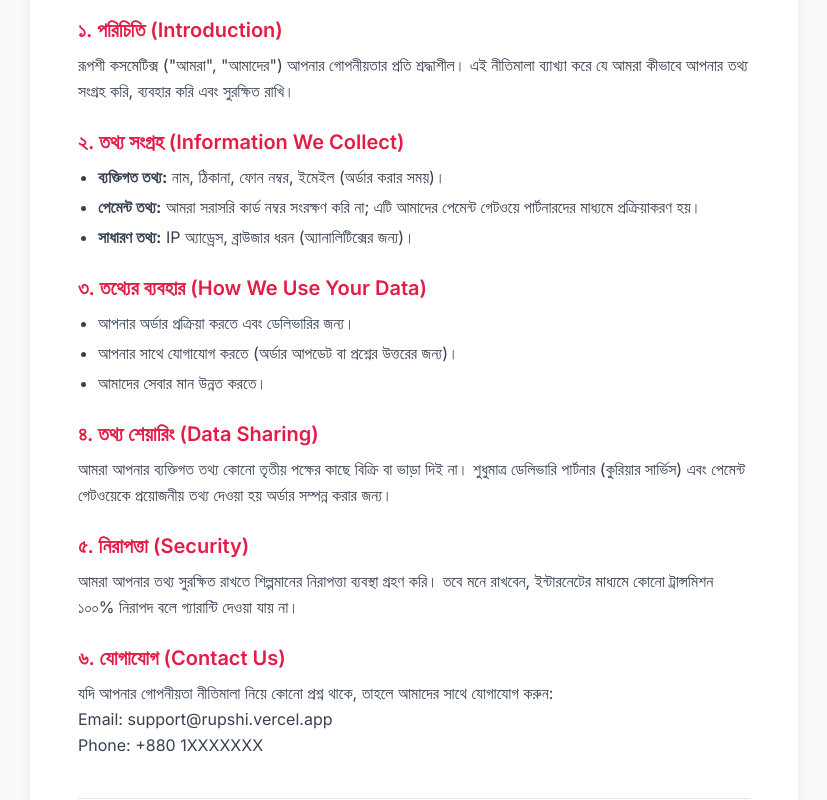
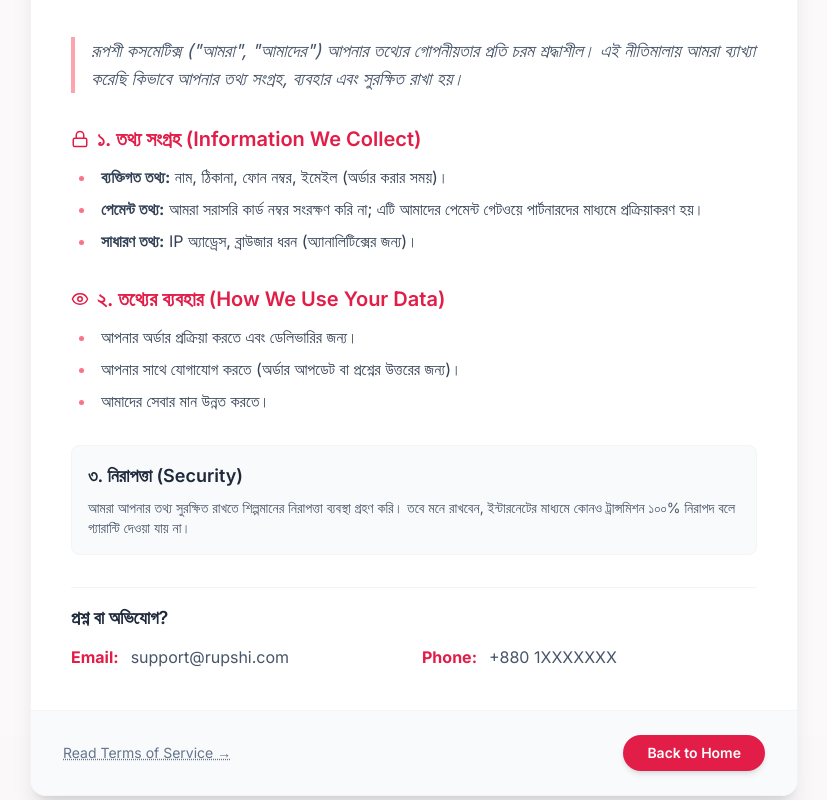
Before and after one commit to xfriseup-sketch/Rupshi-Cosmetic, a Next.js app: page /privacy-policy in a window 1280 px wide. Shown: the part 280-1080 px from the top of the page, without its empty margins (226-1053 px from the left). Built offline with nearby package versions, Linux system fonts and the light colour scheme.

Commit message:
Update page.js

```diff
--- a/src/app/privacy-policy/page.js
+++ b/src/app/privacy-policy/page.js
@@ -1,85 +1,100 @@
 import Link from 'next/link';
+import { ShieldCheck, Lock, Eye } from 'lucide-react'; // Icons for visual appeal
 
 export const metadata = {
   title: 'Privacy Policy | Rupshi Cosmetics',
-  description: 'Read our privacy policy to understand how we collect and use your data.',
+  description: 'Learn how we protect your personal information at Rupshi Cosmetics.',
 };
 
 export default function PrivacyPolicy() {
   return (
-    <div className="min-h-screen bg-gray-50 py-12 px-4 sm:px-6 lg:px-8">
-      <div className="max-w-3xl mx-auto bg-white shadow-lg rounded-xl p-8 md:p-12">
+    <div className="min-h-screen bg-gray-50/50 py-12 px-4 sm:px-6 lg:px-8">
 
-        {/* Header */}
-        <h1 className="text-3xl font-bold text-slate-900 mb-6 border-b pb-4">
-          গোপনীয়তা নীতিমালা (Privacy Policy)
-        </h1>
+      {/* Container with Glass Effect */}
+      <div className="max-w-3xl mx-auto bg-white/90 backdrop-blur-sm shadow-xl rounded-2xl border border-gray-100 overflow-hidden">
 
-        <p className="text-sm text-gray-500 mb-8">Last Updated: October 21, 2026</p>
+        {/* Header Section */}
+        <div className="bg-gradient-to-r from-rose-50 to-pink-50 p-8 md:p-10 border-b border-rose-100">
+          <div className="flex items-center gap-3 mb-4">
+            <div className="p-2 bg-rose-100 rounded-full text-rose-600">
+              <ShieldCheck size={24} />
+            </div>
+            <h1 className="text-2xl md:text-3xl font-bold text-slate-800 tracking-tight">
+              গোপনীয়তা নীতিমালা
+            </h1>
+          </div>
+          <p className="text-sm text-slate-500 font-medium">Last Updated: October 21, 2026</p>
+        </div>
 
-        {/* Content Sections */}
-        <div className="prose prose-slate max-w-none space-y-6 text-gray-700 leading-relaxed">
+        {/* Content Body */}
+        <div className="p-8 md:p-10 space-y-8 text-slate-700 leading-relaxed">
 
+          {/* Intro */}
           <section>
-            <h2 className="text-xl font-semibold text-rose-600 mb-2">১. পরিচিতি (Introduction)</h2>
-            <p>
-              রূপশী কসমেটিক্স ("আমরা", "আমাদের") আপনার গোপনীয়তার প্রতি শ্রদ্ধাশীল।
-              এই নীতিমালা ব্যাখ্যা করে যে আমরা কীভাবে আপনার তথ্য সংগ্রহ করি, ব্যবহার করি এবং সুরক্ষিত রাখি।
+            <p className="text-lg text-slate-600 italic border-l-4 border-rose-300 pl-4">
+              রূপশী কসমেটিক্স ("আমরা", "আমাদের") আপনার তথ্যের গোপনীয়তার প্রতি চরম শ্রদ্ধাশীল।
+              এই নীতিমালায় আমরা ব্যাখ্যা করেছি কিভাবে আপনার তথ্য সংগ্রহ, ব্যবহার এবং সুরক্ষিত রাখা হয়।
             </p>
           </section>
 
-          <section>
-            <h2 className="text-xl font-semibold text-rose-600 mb-2">২. তথ্য সংগ্রহ (Information We Collect)</h2>
-            <ul className="list-disc pl-5 space-y-1">
+          {/* Section 1: Data Collection */}
+          <section className="space-y-3">
+            <h2 className="text-xl font-semibold text-rose-600 flex items-center gap-2">
+              <Lock size={18} /> ১. তথ্য সংগ্রহ (Information We Collect)
+            </h2>
+            <ul className="list-disc list-inside space-y-2 text-base ml-2 marker:text-rose-400">
               <li><strong>ব্যক্তিগত তথ্য:</strong> নাম, ঠিকানা, ফোন নম্বর, ইমেইল (অর্ডার করার সময়)।</li>
               <li><strong>পেমেন্ট তথ্য:</strong> আমরা সরাসরি কার্ড নম্বর সংরক্ষণ করি না; এটি আমাদের পেমেন্ট গেটওয়ে পার্টনারদের মাধ্যমে প্রক্রিয়াকরণ হয়।</li>
               <li><strong>সাধারণ তথ্য:</strong> IP অ্যাড্রেস, ব্রাউজার ধরন (অ্যানালিটিক্সের জন্য)।</li>
             </ul>
           </section>
 
-          <section>
-            <h2 className="text-xl font-semibold text-rose-600 mb-2">৩. তথ্যের ব্যবহার (How We Use Your Data)</h2>
-            <ul className="list-disc pl-5 space-y-1">
+          {/* Section 2: Usage */}
+          <section className="space-y-3">
+            <h2 className="text-xl font-semibold text-rose-600 flex items-center gap-2">
+              <Eye size={18} /> ২. তথ্যের ব্যবহার (How We Use Your Data)
+            </h2>
+            <ul className="list-disc list-inside space-y-2 text-base ml-2 marker:text-rose-400">
               <li>আপনার অর্ডার প্রক্রিয়া করতে এবং ডেলিভারির জন্য।</li>
               <li>আপনার সাথে যোগাযোগ করতে (অর্ডার আপডেট বা প্রশ্নের উত্তরের জন্য)।</li>
               <li>আমাদের সেবার মান উন্নত করতে।</li>
             </ul>
           </section>
 
-          <section>
-            <h2 className="text-xl font-semibold text-rose-600 mb-2">৪. তথ্য শেয়ারিং (Data Sharing)</h2>
-            <p>
-              আমরা আপনার ব্যক্তিগত তথ্য কোনো তৃতীয় পক্ষের কাছে বিক্রি বা ভাড়া দিই না।
-              শুধুমাত্র ডেলিভারি পার্টনার (কুরিয়ার সার্ভিস) এবং পেমেন্ট গেটওয়েকে প্রয়োজনীয় তথ্য দেওয়া হয় অর্ডার সম্পন্ন করার জন্য।
+          {/* Section 3: Security */}
+          <section className="bg-gray-50 p-4 rounded-lg border border-gray-100">
+            <h2 className="text-lg font-semibold text-slate-800 mb-2">৩. নিরাপত্তা (Security)</h2>
+            <p className="text-sm text-slate-600">
+              আমরা আপনার তথ্য সুরক্ষিত রাখতে শিল্পমানের নিরাপত্তা ব্যবস্থা গ্রহণ করি।
+              তবে মনে রাখবেন, ইন্টারনেটের মাধ্যমে কোনও ট্রান্সমিশন ১০০% নিরাপদ বলে গ্যারান্টি দেওয়া যায় না।
             </p>
           </section>
 
-          <section>
-            <h2 className="text-xl font-semibold text-rose-600 mb-2">৫. নিরাপত্তা (Security)</h2>
-            <p>
-              আমরা আপনার তথ্য সুরক্ষিত রাখতে শিল্পমানের নিরাপত্তা ব্যবস্থা গ্রহণ করি।
-              তবে মনে রাখবেন, ইন্টারনেটের মাধ্যমে কোনো ট্রান্সমিশন ১০০% নিরাপদ বলে গ্যারান্টি দেওয়া যায় না।
-            </p>
-          </section>
-
-          <section>
-            <h2 className="text-xl font-semibold text-rose-600 mb-2">৬. যোগাযোগ (Contact Us)</h2>
-            <p>
-              যদি আপনার গোপনীয়তা নীতিমালা নিয়ে কোনো প্রশ্ন থাকে, তাহলে আমাদের সাথে যোগাযোগ করুন:
-              <br/>
-              Email: support@rupshi.vercel.app <br/>
-              Phone: +880 1XXXXXXX
-            </p>
+          {/* Contact Box */}
+          <section className="pt-4 border-t border-gray-100">
+            <h2 className="text-lg font-semibold text-slate-800 mb-3">প্রশ্ন বা অভিযোগ?</h2>
+            <div className="grid grid-cols-1 md:grid-cols-2 gap-4">
+              <div className="flex items-center gap-3 text-slate-600">
+                <span className="font-bold text-rose-600">Email:</span> support@rupshi.com
+              </div>
+              <div className="flex items-center gap-3 text-slate-600">
+                <span className="font-bold text-rose-600">Phone:</span> +880 1XXXXXXX
+              </div>
+            </div>
           </section>
 
         </div>
 
-        {/* Footer Button */}
-        <div className="mt-10 pt-6 border-t">
-          <Link href="/" className="inline-flex items-center text-rose-600 hover:text-rose-800 font-medium">
-            ← হোমপেজে ফিরুন
-          </Link>
+        {/* Footer Action */}
+        <div className="bg-gray-50 px-8 py-6 border-t border-gray-100 flex justify-between items-center">
+           <Link href="/terms" className="text-sm text-slate-500 hover:text-rose-600 transition-colors underline decoration-dotted">
+             Read Terms of Service →
+           </Link>
+           <Link href="/" className="inline-flex items-center justify-center px-6 py-2 bg-rose-600 text-white text-sm font-semibold rounded-full hover:bg-rose-700 transition-all shadow-md active:scale-95">
+             Back to Home
+           </Link>
         </div>
+
       </div>
     </div>
   );
```
